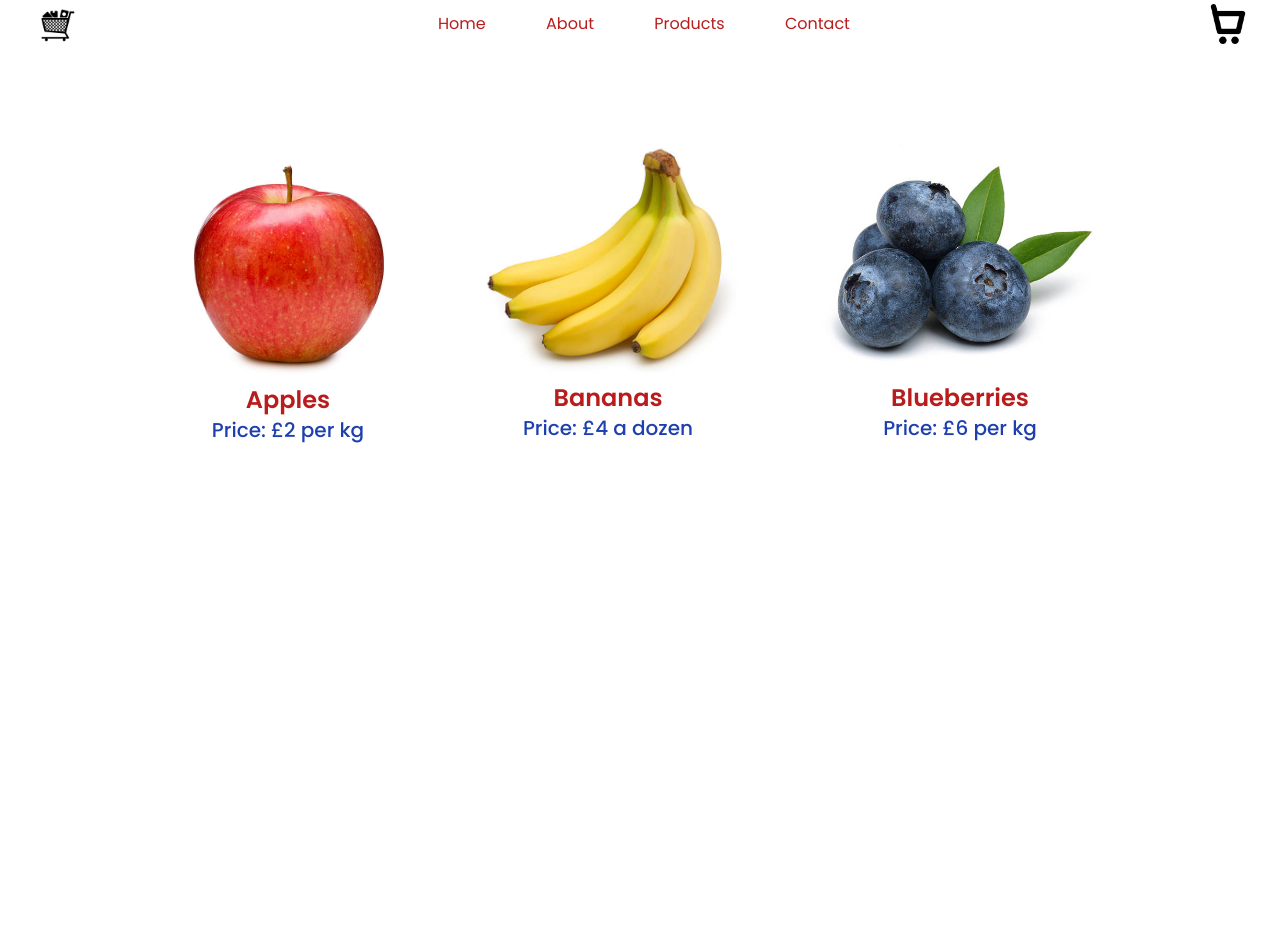
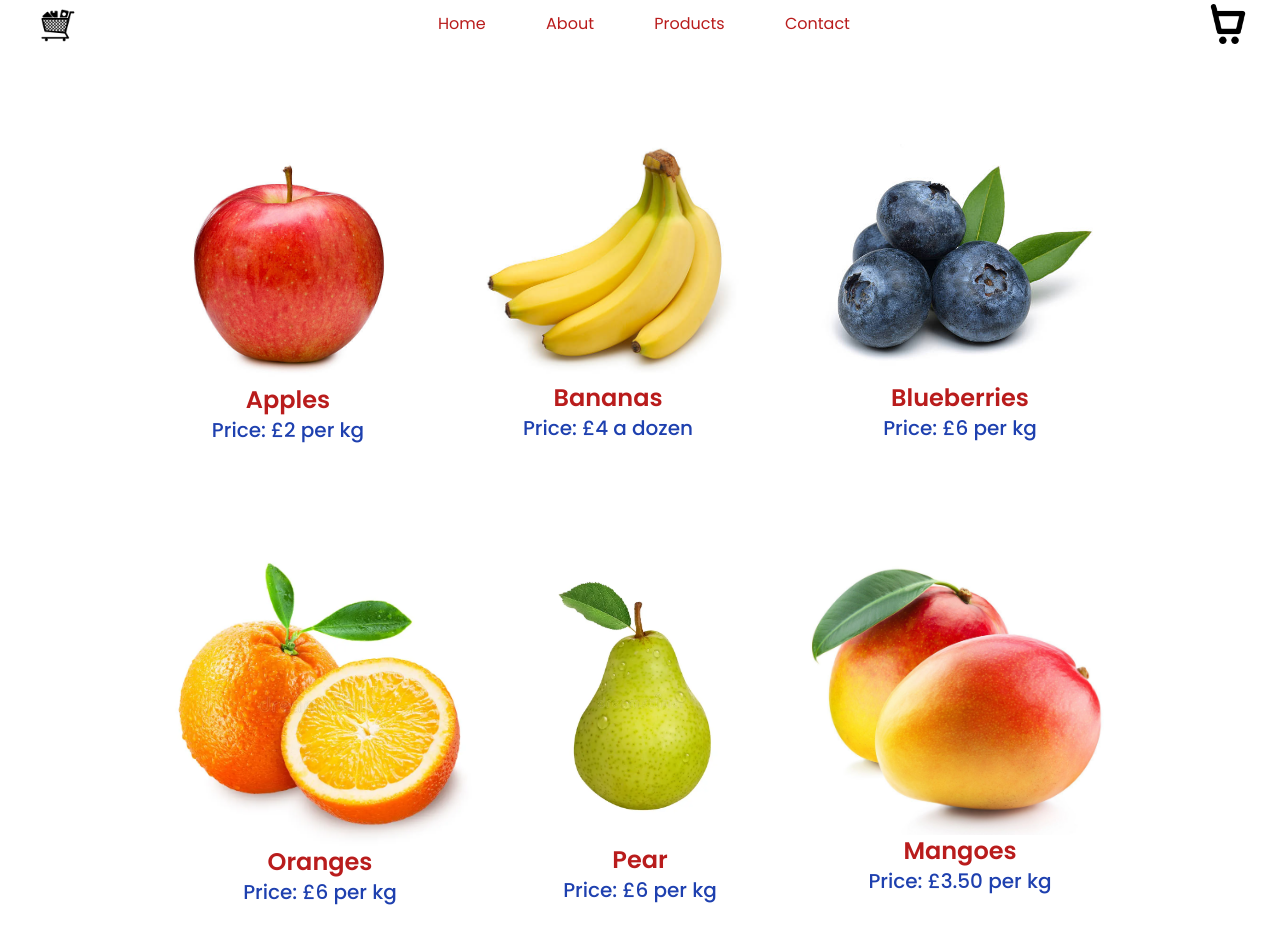
Before and after one commit to reuben-germain/tailwind-css, a website built with Vite: page fruits.html in a window 1280 px wide. Before the commit the page ends 800 px from the top, so only its background shows below. Built offline with nearby package versions, Linux system fonts and the light colour scheme.

Commit message:
added 3 more images

```diff
--- a/fruits.html
+++ b/fruits.html
@@ -41,6 +41,29 @@
             <h2 class="text-blue-800 text-xl font-medium">Price: £6 per kg</h2>
         </div>
     </div>
+
+    <div class="flex mt-28 justify-center">
+        <div class="text-center">
+            <img src="images/oranjes.jpg" class="w-80 mx-6" alt="Oranjes Image">
+            <h1 class="text-red-700 text-2xl font-semibold">Oranges</h1>
+            <h2 class="text-blue-800 text-xl font-medium">Price: £6 per kg</h2>
+        </div>
+        <div class="text-center">
+            <img src="images/pear.jpg" class="w-56 mx-6" alt="Pear Image">
+            <h1 class="text-red-700 text-2xl font-semibold">Pear</h1>
+            <h2 class="text-blue-800 text-xl font-medium">Price: £6 per kg</h2>
+        </div>
+        <div class="text-center">
+            <img src="images/mangoes.jpg" class="w-80 mx-6" alt="Mangoes Image">
+            <h1 class="text-red-700 text-2xl font-semibold">Mangoes</h1>
+            <h2 class="text-blue-800 text-xl font-medium">Price: £3.50 per kg</h2>
+        </div>
+    </div>
+
+    <div class="flex mt-32 justify-center">
+        <div></div>
+
+    </div>
 </body>
 
 </html>
```
Also changed, not shown: images/mangoes.jpg (added), images/oranjes.jpg (added), images/pear.jpg (added).
